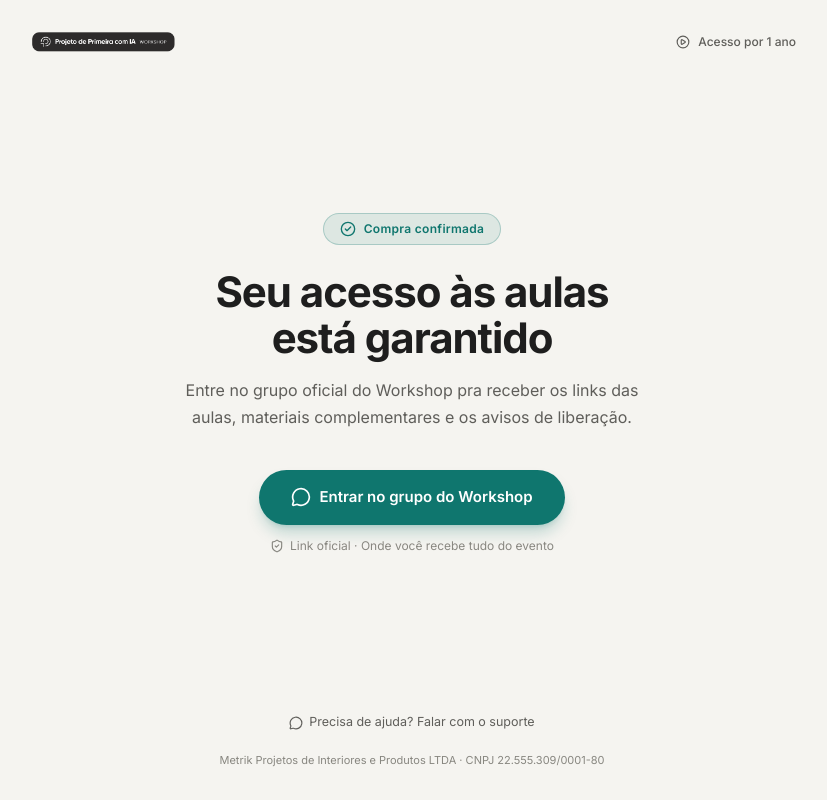
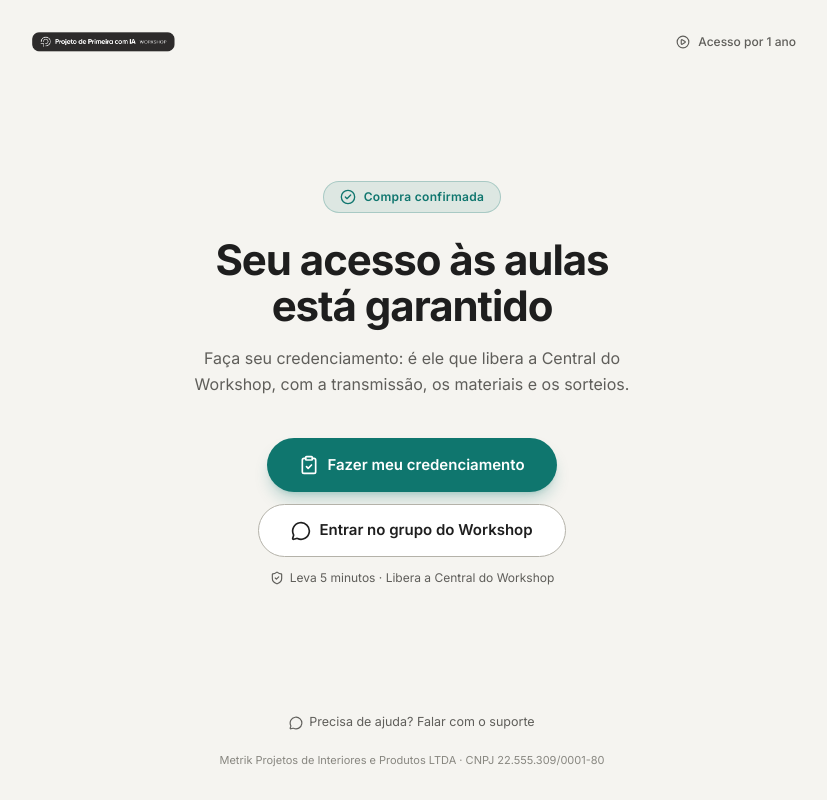
Before and after one commit to METRIK-GROUP/wpdp-preview, a website: page confirmado-aulas/index.html in a window 1280 px wide. Shown: the whole page, without its empty margins (228-1055 px from the left). Drawn offline with nearby package versions, Linux system fonts and the light colour scheme.

Commit message:
feat: página de obrigado das aulas leva ao credenciamento como passo principal
Aplica em confirmado-aulas/ a mesma mudança feita em confirmado/ (PR #2):
o credenciamento vira o CTA principal, com o link do grupo mantido como
opção secundária. Destino: /credenciamento/?utm_source=obrigado-aulas
(UTM própria desta página, distinta de utm_source=obrigado usada em
confirmado/, pra diferenciar a origem no relatório de credenciamento).

Esta página não tem vídeo, então o parágrafo de apoio foi adaptado sem a
referência a "assista o vídeo". A única imagem da primeira tela (o logo)
já nasce sem carregamento preguiçoso e com fetchpriority alto, então não
precisou do ajuste que b9f7650 fez na miniatura do YouTube de confirmado/.

Testes: tests/confirmado-aulas.spec.js (novo), cobrindo a abertura da
página, o CTA de credenciamento com a UTM correta (grupo continua
disponível como opção secundária) e a garantia de que o logo continua
sem "lazy". Suíte completa depois da mudança: 413 passed, 4 skipped
(antes: 404 passed, 4 skipped).

Co-Authored-By: Claude Opus 5.5 <noreply@anthropic.com>

```diff
--- a/confirmado-aulas/index.html
+++ b/confirmado-aulas/index.html
@@ -55,18 +55,22 @@
       </h1>
 
       <p class="fade-in d2 text-m-7 text-[15px] sm:text-[16px] leading-[1.65] mb-9 sm:mb-10 mx-auto" style="max-width:480px">
-        Entre no grupo oficial do Workshop pra receber os links das aulas, materiais complementares e os avisos de liberação.
+        Faça seu credenciamento: é ele que libera a Central do Workshop, com a transmissão, os materiais e os sorteios.
       </p>
 
-      <!-- CTA primário: Grupo -->
-      <div class="fade-in d3">
-        <a href="https://chat.whatsapp.com/IGTAhvFF5wAHjnnAu2fw3l" target="_blank" rel="noopener noreferrer" class="btn-primary inline-flex items-center justify-center gap-2 bg-cta hover:bg-cta-h active:scale-[.98] text-white w-full sm:w-auto sm:min-w-[280px] px-8 py-4 rounded-full text-[15px] font-semibold transition-all shadow-lg shadow-cta/25">
+      <!-- CTA primário: Credenciamento (libera a Central do Workshop) -->
+      <div class="fade-in d3 flex flex-col items-center gap-3">
+        <a href="/credenciamento/?utm_source=obrigado-aulas" class="btn-primary inline-flex items-center justify-center gap-2 bg-cta hover:bg-cta-h active:scale-[.98] text-white w-full sm:w-auto sm:min-w-[280px] px-8 py-4 rounded-full text-[15px] font-semibold transition-all shadow-lg shadow-cta/25">
+          <i data-lucide="clipboard-check" class="w-5 h-5"></i>
+          Fazer meu credenciamento
+        </a>
+        <a href="https://chat.whatsapp.com/IGTAhvFF5wAHjnnAu2fw3l" target="_blank" rel="noopener noreferrer" class="btn-secondary inline-flex items-center justify-center gap-2 bg-white hover:bg-m-off border border-m-3 text-m-black w-full sm:w-auto sm:min-w-[280px] px-8 py-3.5 rounded-full text-[15px] font-semibold transition-all">
           <i data-lucide="message-circle" class="w-5 h-5"></i>
           Entrar no grupo do Workshop
         </a>
-        <p class="text-m-5 text-[12px] mt-3 flex items-center gap-1.5 justify-center">
+        <p class="text-m-7 text-[12px] flex items-center gap-1.5 justify-center">
           <i data-lucide="shield-check" class="w-3.5 h-3.5"></i>
-          Link oficial · Onde você recebe tudo do evento
+          Leva 5 minutos · Libera a Central do Workshop
         </p>
       </div>
 
```
Also changed, not shown: tests/confirmado-aulas.spec.js (added, +29 -0 lines).
